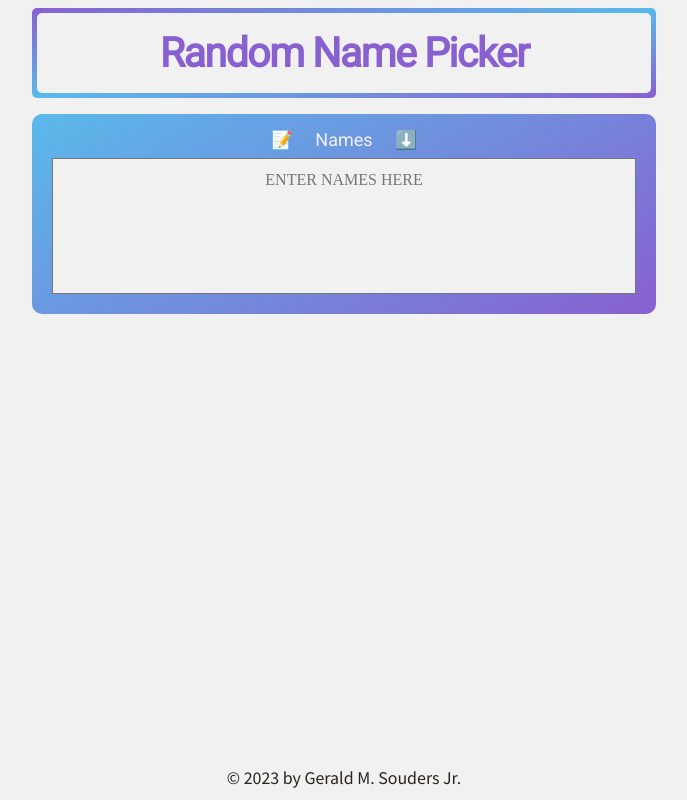
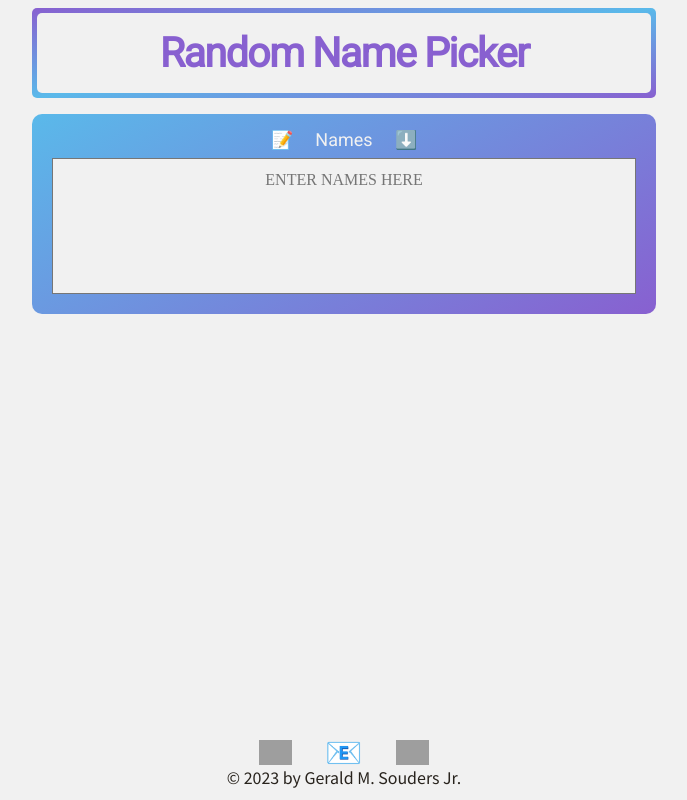
Before and after one commit to GMSoudersJr/random-name-picker, a SvelteKit app: page / in a window 1280 px wide. Shown: the whole page, without its empty margins (296-983 px from the left). Built offline with nearby package versions, Linux system fonts and the light colour scheme; grey boxes are pictures that could not be loaded; a web font is replaced by a local one.

Commit message:
Add socials to the footer

```diff
--- /dev/null
+++ b/src/lib/socials.js
@@ -0,0 +1,27 @@
+  export const socials = [
+    {
+      id: "github",
+      href: "https://github.com/GMSoudersJr/random-name-picker",
+      class: "icon icon-square",
+      iconUrl: "https://lh3.googleusercontent.com/pw/AIL4fc-MFtoDa7TLMjPh17L35GbinX_j4vmO2fC14WFIWfuixNTvnpy_KtLIzgKepFtpbaFuncCgFVQgXue6rCHpmFrY05G8Hmr11YejBtehiwI5MkSRFLu_qn65XkSWg7cceqYUjuYZqzkr5o-qKQWL0djytg=w240-h240-s-no?authuser=0",
+      alt: "GitHub Icon",
+      title: "Project's Repo on GitHub",
+    },
+    {
+      id: "email",
+      href: "mailto: gmsoudersjr@gmail.com",
+      class: "email",
+      emoji: "📧",
+      alt: "",
+      text: "@",
+      title: "Send Gerald an E-mail",
+    },
+    {
+      id: "linkedIn",
+      href: "https://www.linkedin.com/in/gerald-souders/",
+      class: "icon icon-square",
+      iconUrl: "https://lh3.googleusercontent.com/pw/AIL4fc8z_8RFwmLwOc9vVhbseCQ4Gvcq_oE-1zaNYA8yFcNKM_OIrilaFzW8eOmbnvMIg-XUNeFCt9lRoXF8WokZrFkevx6zfoMWtg19yWY_che6L98aKSFUuZN-H1ss0g6MRh2sDn7BRO96_eNsxxfPIMHyJw=w26-h26-s-no?authuser=0",
+      alt: "LinkedIn Icon",
+      title: "Gerald's LinkedIn Profile",
+    },
+  ];
--- a/src/routes/+page.svelte
+++ b/src/routes/+page.svelte
@@ -33,7 +33,7 @@
 
 <style>
   .page-container {
-    height: 100%;
+    height: 100vh;
     display: flex;
     flex-direction: column;
     gap: 1em;
--- a/src/routes/components/Footer.svelte
+++ b/src/routes/components/Footer.svelte
@@ -1,8 +1,10 @@
 <script>
   import { STRINGS } from '$lib/strings.js';
+  import Socials from './Socials.svelte';
 </script>
 
 <footer>
+  <Socials />
   <p>{STRINGS.copyright}</p>
 </footer>
 
@@ -13,6 +15,9 @@
     padding: 3px;
     color: var(--colorCharcoal);
     justify-self: end;
+    display: flex;
+    flex-direction: column;
+    align-items: center;
   }
 
   footer p {
--- /dev/null
+++ b/src/routes/components/Socials.svelte
@@ -0,0 +1,66 @@
+<script>
+  import { socials } from '$lib/socials.js';
+</script>
+
+<section class="contact" id="contact">
+{#each socials as social (social.id)}
+  <a
+    href={social.href}
+    target="_blank"
+    referrerpolicy="no-referrer"
+    id={social.id}
+    class={social.class}
+    title={social.title}
+  >
+    {#if social.id === "email"}
+      {social.emoji}
+    {:else}
+      <img
+        id={`${social.id}-icon`}
+        class="icon"
+        src={social.iconUrl}
+        alt={social.alt}
+      />
+    {/if}
+  </a>
+{/each}
+</section>
+
+
+<style>
+  section {
+    text-align: center;
+    display: flex;
+    justify-content: space-around;
+    align-items: center;
+    width: 33%
+  }
+
+  a {
+    text-decoration: none;
+  }
+
+  .icon,
+  .email {
+    height: 25px;
+    font-size: 30px;
+    display: flex;
+    flex-direction: column;
+    justify-content:center;
+    align-items: center;
+  }
+
+  .email {
+    font-family: var(--fontFamilyEmoji);
+  }
+
+
+  @media screen and (max-width: 80em) {
+  }
+  @media screen and (max-width: 64em) {
+  }
+  @media screen and (max-width: 48em) {
+  }
+  @media screen and (max-width: 40em) {
+  }
+</style>
```
